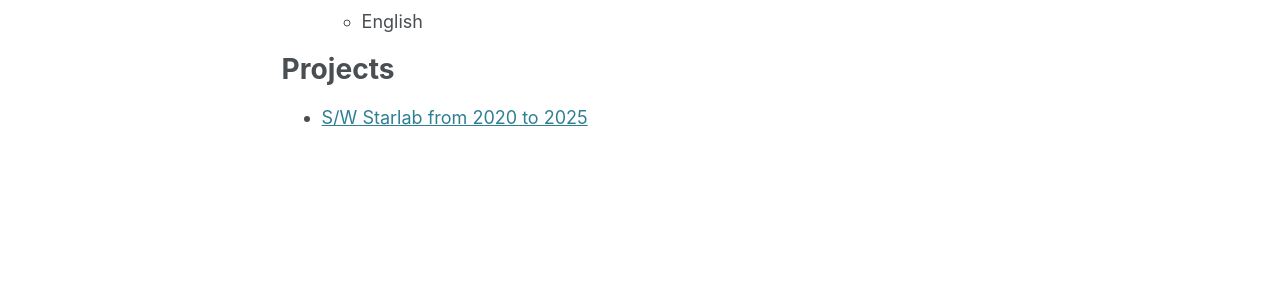
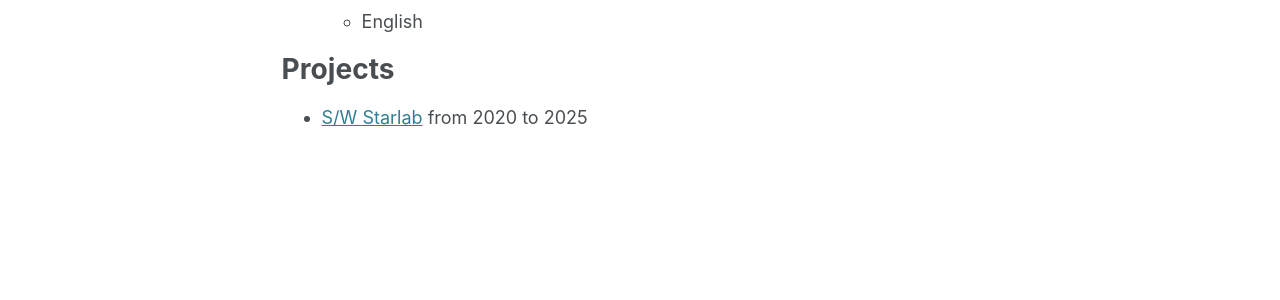
Before and after one commit to huijunjin/huijunjin.github.io, a Jekyll site: the page built from _pages/cv.md, in a window 1280 px wide and 1393 px high. Shown: the part 854-1154 px from the top of the window. Built offline with Jekyll 4.4.1, drawn with Linux system fonts in a browser that asks for light colours; some web fonts are replaced.

Commit message:
Update cv.md

```diff
--- a/_pages/cv.md
+++ b/_pages/cv.md
@@ -36,4 +36,4 @@ Skills
 
 Projects
 ======
-* [S/W Starlab from 2020 to 2025](https://github.com/addb-swstarlab)
+* [S/W Starlab](https://github.com/addb-swstarlab) from 2020 to 2025
```
